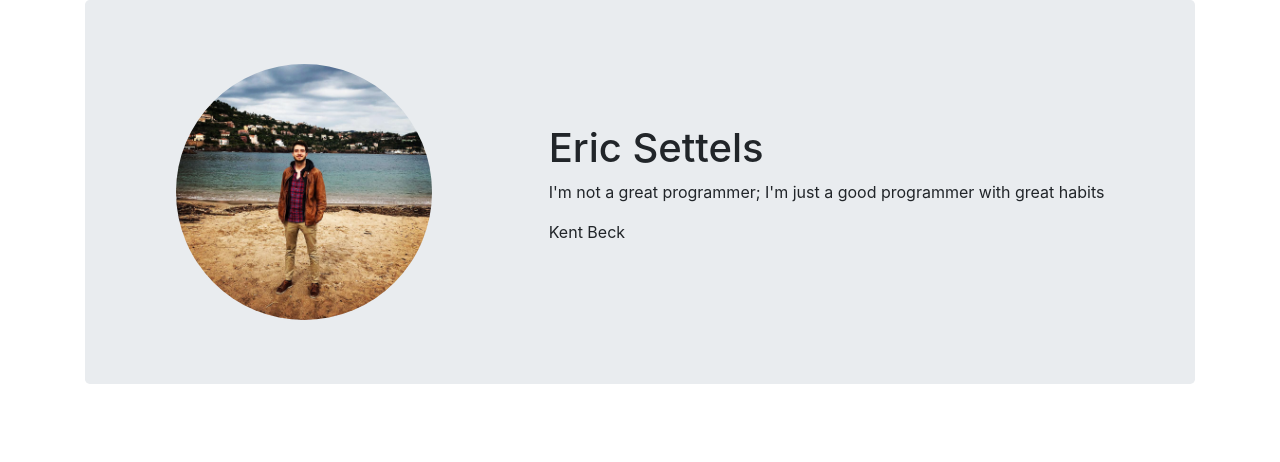
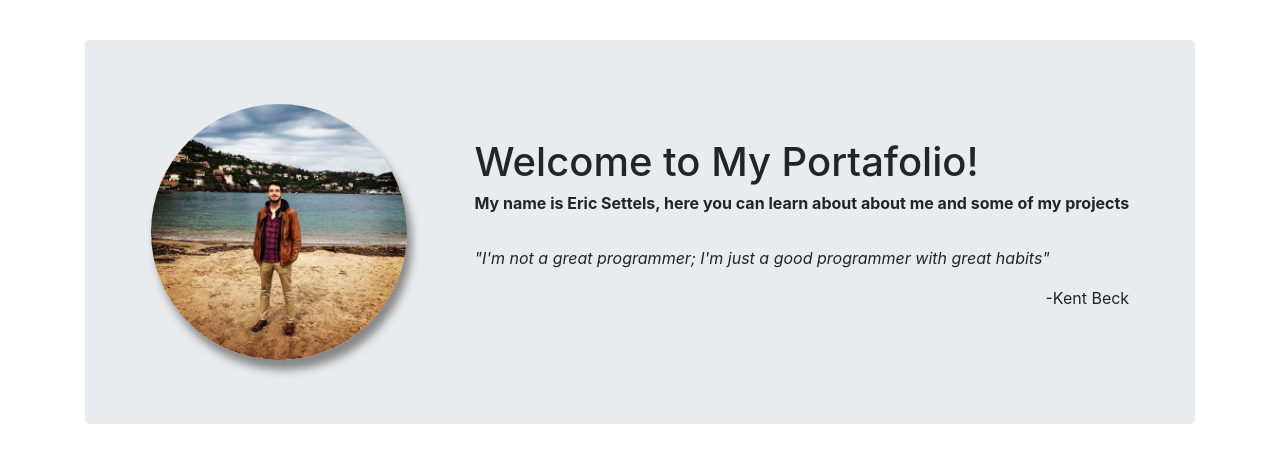
Before and after one commit to NeverSettels/epicodus-portafolio, a plain HTML site: page index.html in a window 1280 px wide. Drawn offline with nearby package versions, Linux system fonts and the light colour scheme.

Commit message:
Shows quote formated correctly added a shadow to img and a hover effect (cause I like them :) ) changed jumbotron content a bit and added more padding on the top

```diff
--- a/css/styles.css
+++ b/css/styles.css
@@ -1,9 +1,17 @@
 .jumbotron img {
     border-radius: 50%;
     width: 20vw;
+    box-shadow: 5px 10px 8px #888888;
+    transition: all 2s;
+}
+.jumbotron img:hover {
+    width: 30vw;
 }
 .jum-container{
     display: flex;
     justify-content: space-around;
     align-items: center;
 }
+.container{
+    padding-top: 5vh;
+}
--- a/index.html
+++ b/index.html
@@ -16,10 +16,14 @@
         <div class="jumbotron jum-container">
             <img src="images/IMG_1784.JPG" alt="Photo of Eric Settels">
             <div>
-                <h1>Eric Settels</h1>
+                <h1>Welcome to My Portafolio!</h1>
+                <h6 class="font-weight-bold">My name is Eric Settels, here you can learn about about me and some of my
+                    projects</h6>
+                <br>
                 <blockquote>
-                    <p>I'm not a great programmer; I'm just a good programmer with great habits</p>
-                    <footer>Kent Beck</footer>
+                    <p class='font-italic'>"I'm not a great programmer; I'm just a good programmer with great
+                        habits"</p>
+                    <p class="text-right">-Kent Beck</p>
                 </blockquote>
             </div>
 
```
